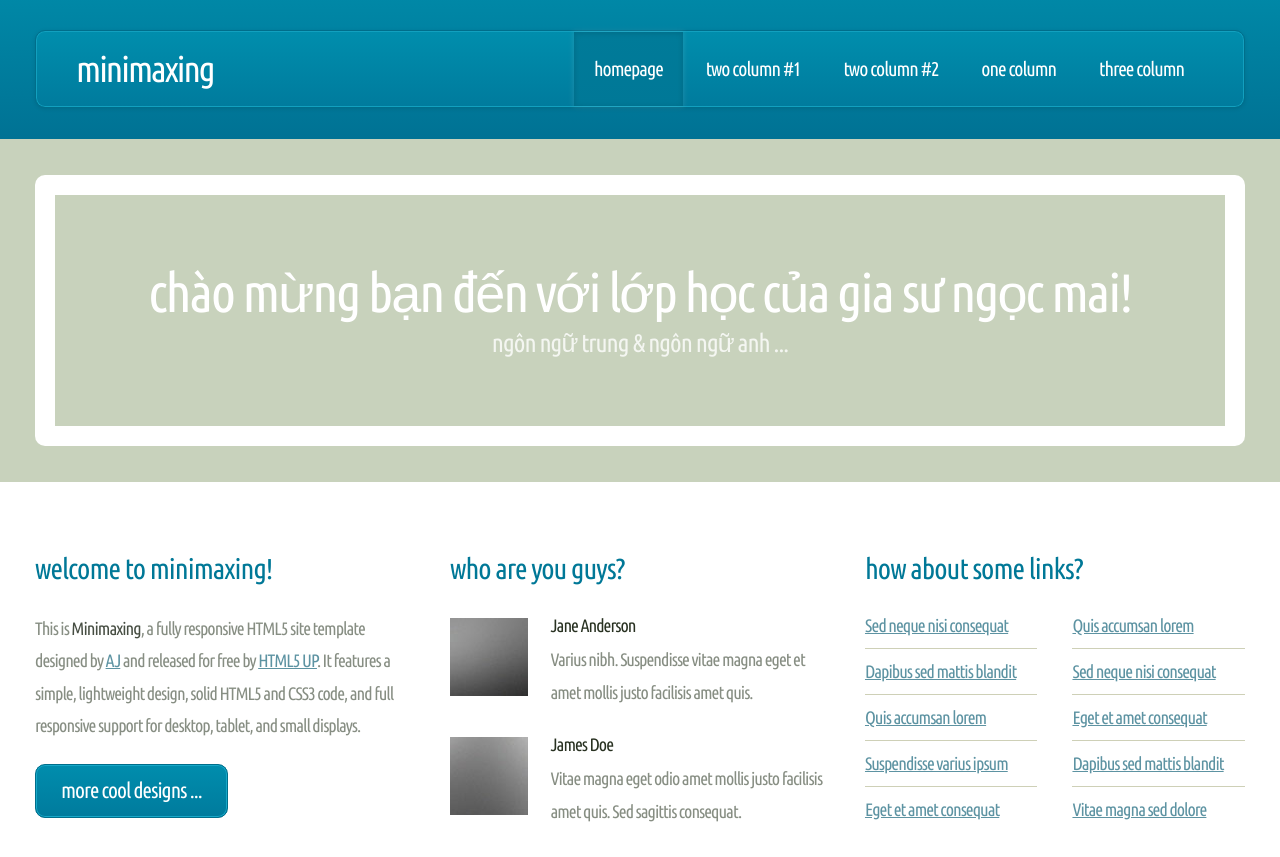
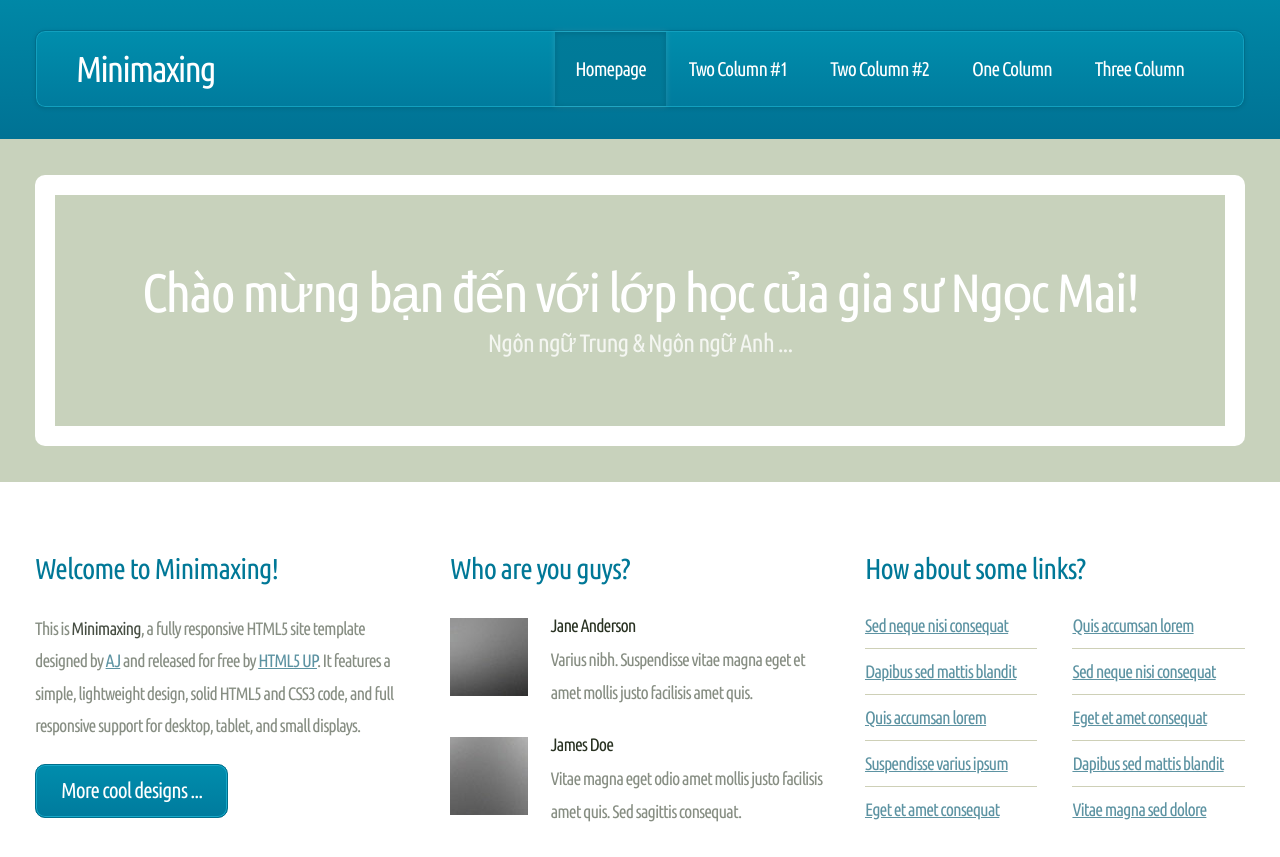
Before and after one commit to SCPngocmai/ngocmai, a plain HTML site: page index.html in a window 1280 px wide. Shown: the top 857 px of the page. Drawn offline with Linux system fonts and the light colour scheme; files whose address does not match are found by name.

Commit message:
Update main.css

```diff
--- a/assets/css/main.css
+++ b/assets/css/main.css
@@ -100,11 +100,11 @@ input, select, textarea {
 	}
 
 	h1 {
-		text-transform: lowercase;
+		: capitalize;
 	}
 
 	h2 {
-		text-transform: lowercase;
+		: capitalize;
 		font-size: 1.6em;
 		letter-spacing: -1px;
 		margin-bottom: 1em;
@@ -1492,7 +1492,7 @@ input, select, textarea {
 		padding: 15px 25px 15px 25px;
 		background-color: #007b9d;
 		border-radius: 10px;
-		text-transform: lowercase;
+		: lowercase;
 		text-decoration: none;
 		color: #fff;
 		font-size: 1.2em;
@@ -1559,7 +1559,7 @@ input, select, textarea {
 			right: 40px;
 			top: 1px;
 			line-height: 84px;
-			text-transform: lowercase;
+			: lowercase;
 			font-size: 1.3em;
 			letter-spacing: -1px;
 		}
@@ -1623,7 +1623,7 @@ input, select, textarea {
 			font-size: 1.6em;
 			color: #fff;
 			letter-spacing: -1px;
-			text-transform: lowercase;
+			: lowercase;
 			opacity: 0.8;
 		}
 
```
